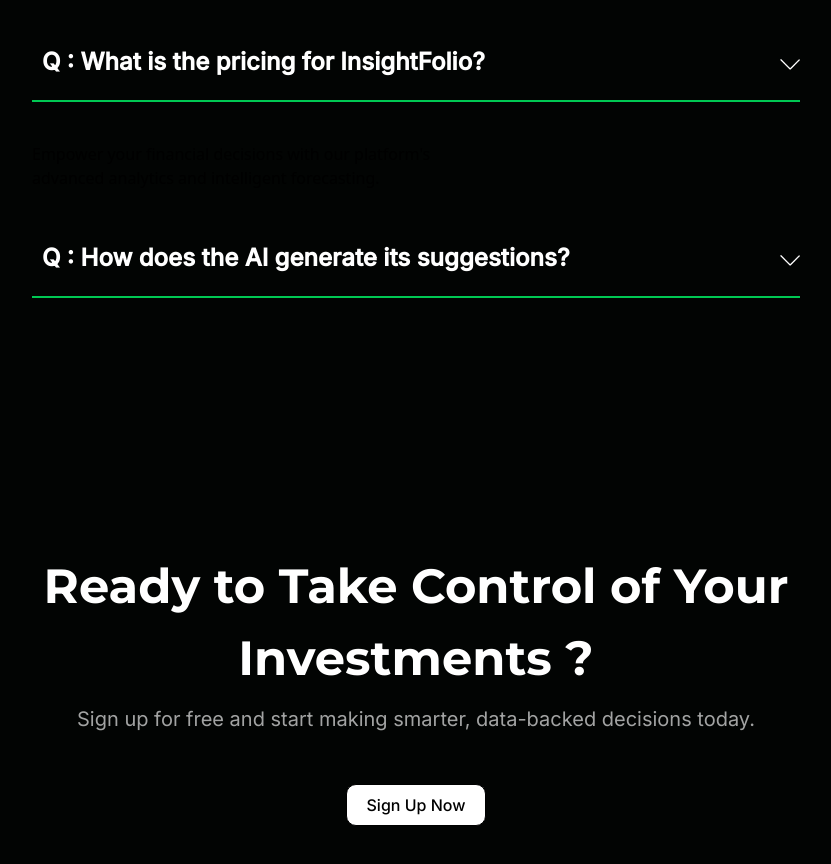
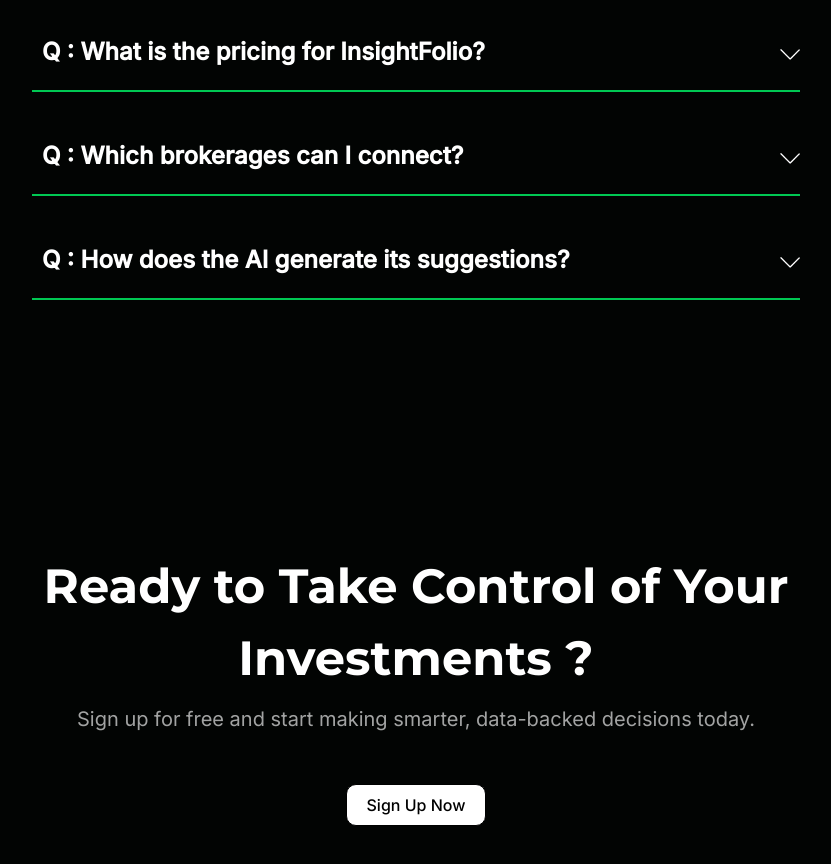
Before and after one commit to ChirayuDodiya/InsightStox---Portfolio-analyzer-tracker-and-console, a React (Vite) app in the folder frontend/: page / in a window 1280 px wide. Shown: the part 4380-5244 px from the top of the page, without its empty margins (224-1055 px from the left). Built offline with nearby package versions, Linux system fonts and the light colour scheme.

Commit message:
fix: FAQ answers not toggling due to incorrect onClick handler

```diff
--- a/frontend/src/pages/Home.jsx
+++ b/frontend/src/pages/Home.jsx
@@ -26,7 +26,7 @@
   const [openIndex, setOpenIndex] = useState(0);
   const [darkMode ,setDarkMode] = useState(true);
   function toggleArrow(index) {
-    setOpenIndex(openIndex === index ? null : index)
+    setOpenIndex(openIndex === index ? 0 : index)
   }
   return (
     <div className="container">
@@ -144,7 +144,7 @@
               <div className="que1 que">
                 <div className="innerBoxOfQue">
                   <h2>Q : Is my financial data secure?</h2>
-                  <ImgDiv className="arrow_img_div" src={openIndex==1 ? upArrow : downArrow} alt="Down Arrow logo" onlcick={() => toggleArrow(1)}/>
+                  <ImgDiv className="arrow_img_div" src={openIndex==1 ? upArrow : downArrow} alt=" Arrow logo" onClick={() => toggleArrow(1)}/>
                 </div>
                 <p className="answer_text" style={{display : openIndex==1 ? "block" : "none"}}>Absolutely. We use bank-level encryption and follow industry best practices to ensure your data is always protected. We will never share your personal or financial data without your explicit consent.</p>
               </div>
@@ -152,7 +152,7 @@
               <div className="que2 que">
                 <div className="innerBoxOfQue">
                   <h2>Q : Is InsightStox a financial advisor?</h2>
-                  <ImgDiv className="arrow_img_div" src={downArrow} alt="Down Arrow logo" onlcick={() => toggleArrow(2)}/>
+                  <ImgDiv className="arrow_img_div" src={openIndex==2 ? upArrow : downArrow} alt=" Arrow logo" onClick={() => toggleArrow(2)}/>
                 </div>
                 <p className="answer_text" style={{display : openIndex==2 ? "block" : "none"}}>InsightStox offers a powerful free plan that includes a dashboard, portfolio tracking, and a limited number of AI insights per month. For unlimited insights, advanced analytics, and priority support, you can upgrade to our Pro plan. You can find detailed information on our pricing page.</p>
               </div>
@@ -160,21 +160,23 @@
               <div className="que3 que">
                 <div className="innerBoxOfQue">
                   <h2>Q : What is the pricing for InsightFolio?</h2>
-                  <ImgDiv className="arrow_img_div" src={downArrow} alt="Down Arrow logo" onlcick={() => toggleArrow(3)}/>
+                  <ImgDiv className="arrow_img_div" src={openIndex==3 ? upArrow : downArrow} alt=" Arrow logo" onClick={() => toggleArrow(3)}/>
                 </div>
                 <p className="answer_text" style={{display : openIndex==3 ? "block" : "none"}}>Our AI analyzes market data from trusted sources, including real-time price feeds, historical performance, and key financial metrics. It uses this data to identify trends and patterns, generating insights based on established investment principles to help you optimize your portfolio.</p>
               </div>
-              <div className="subtitle">
-                <h2>
-                  Empower your financial decisions with our platform's <br />{" "}
-                  advanced analytics and intelligent forecasting.
-                </h2>
+
+              <div className="que4 que">
+                <div className="innerBoxOfQue">
+                  <h2>Q : Which brokerages can I connect?</h2>
+                  <ImgDiv className="arrow_img_div" src={openIndex==4 ? upArrow : downArrow} alt=" Arrow logo" onClick={() => toggleArrow(4)}/>
+                </div>
+                <p className="answer_text" style={{display : openIndex==4 ? "block" : "none"}}>We are constantly expanding our integrations. Currently, we support connections with major brokerages like Zerodha, Groww, and Upstox, with more coming soon. You can also add your holdings manually.</p>
               </div>
 
               <div className="que5 que">
                 <div className="innerBoxOfQue">
                   <h2>Q : How does the AI generate its suggestions?</h2>
-                  <ImgDiv className="arrow_img_div" src={downArrow} alt="Down Arrow logo" onlcick={() => toggleArrow(5)}/>
+                  <ImgDiv className="arrow_img_div" src={openIndex==4 ? upArrow : downArrow} alt=" Arrow logo" onClick={() => toggleArrow(5)}/>
                 </div>
               <p className="answer_text" style={{display : openIndex==5 ? "block" : "none"}}>Absolutely. We use bank-level encryption and follow industry best practices to ensure your data is always protected. We will never share your personal or financial data without your explicit consent.</p>
               </div>
```
